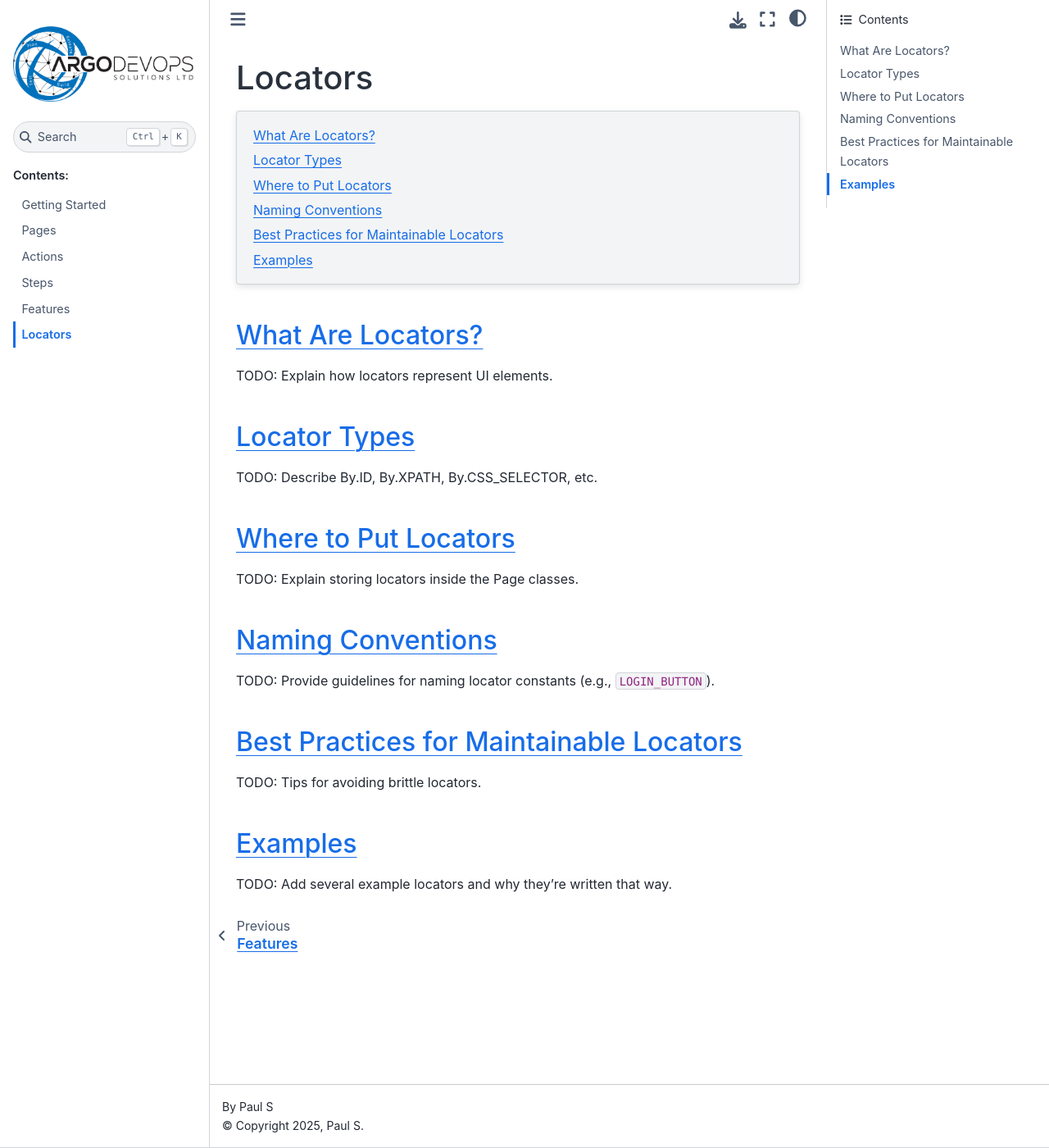
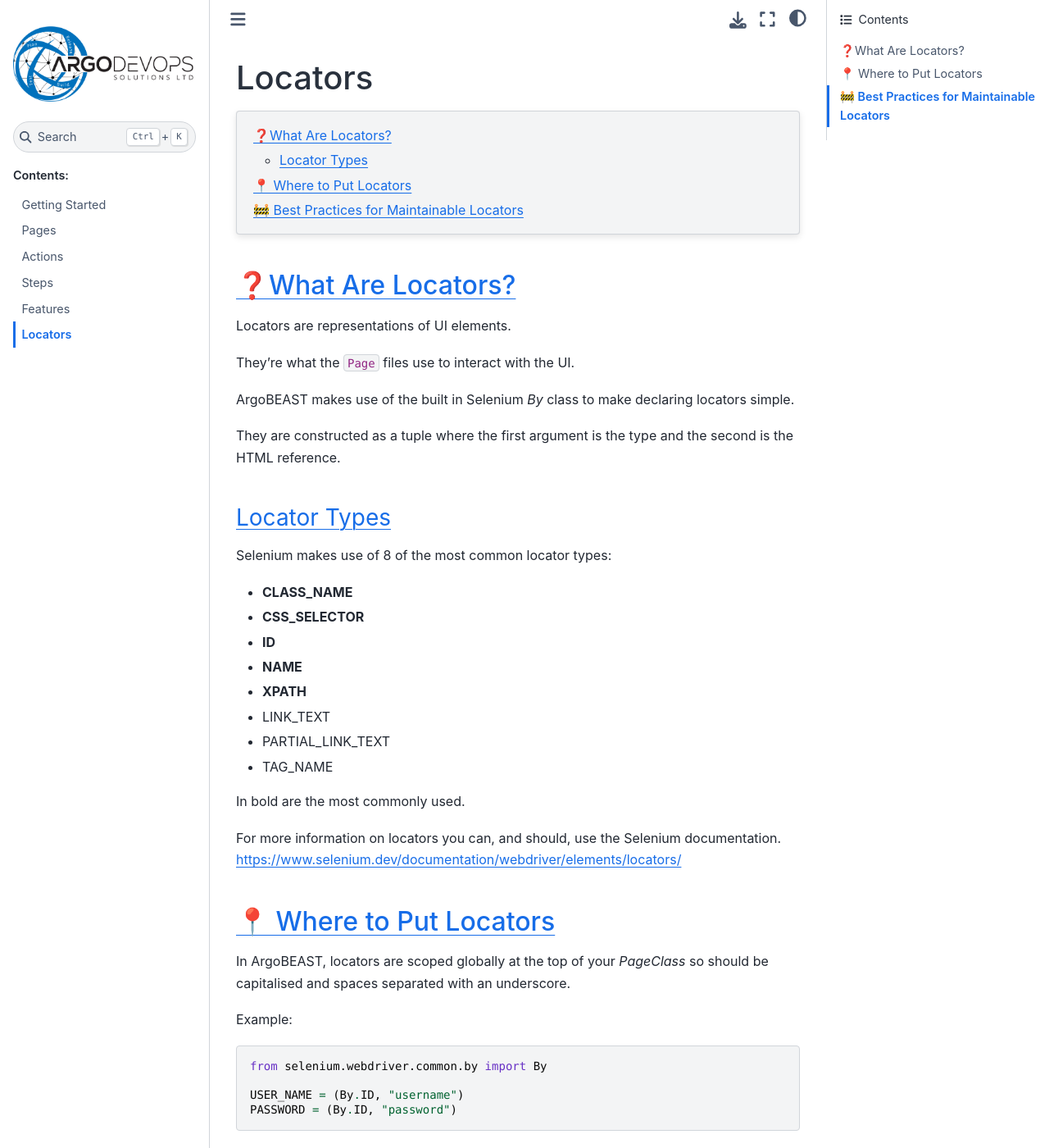
Before and after one commit to argodevops/ArgoBEAST, a Sphinx documentation site: the page built from docs/source/locators.rst, in a window 1280 px wide and 1400 px high. Shown: the whole window at 82% size. Built offline with Sphinx 7.4.7 and the Sphinx Book theme 1.1.4, drawn with Linux system fonts in a browser that asks for light colours; some of the changed text lies outside the part shown.

Commit message:
chore: updated locators docs

```diff
--- a/docs/source/locators.rst
+++ b/docs/source/locators.rst
@@ -6,26 +6,60 @@ Locators
    :local:
    :depth: 2
 
-What Are Locators?
-==================
-TODO: Explain how locators represent UI elements.
+❓What Are Locators?
+====================
+Locators are representations of UI elements.
+
+They're what the ``Page`` files use to interact with the UI.
+
+ArgoBEAST makes use of the built in Selenium `By` class to make declaring locators simple.
+
+They are constructed as a tuple where the first argument is the type and the second is the HTML reference.
 
 Locator Types
-=============
-TODO: Describe By.ID, By.XPATH, By.CSS_SELECTOR, etc.
+-------------
+Selenium makes use of 8 of the most common locator types:
 
-Where to Put Locators
-=====================
-TODO: Explain storing locators inside the Page classes.
+- **CLASS_NAME**
+- **CSS_SELECTOR**
+- **ID**
+- **NAME**
+- **XPATH**
+- LINK_TEXT
+- PARTIAL_LINK_TEXT
+- TAG_NAME
 
-Naming Conventions
-==================
-TODO: Provide guidelines for naming locator constants (e.g., ``LOGIN_BUTTON``).
+In bold are the most commonly used.
 
-Best Practices for Maintainable Locators
-========================================
-TODO: Tips for avoiding brittle locators.
+For more information on locators you can, and should, use the Selenium documentation.
+https://www.selenium.dev/documentation/webdriver/elements/locators/
 
-Examples
-========
-TODO: Add several example locators and why they’re written that way.
+📍 Where to Put Locators
+=========================
+In ArgoBEAST, locators are scoped globally at the top of your `PageClass` so should be capitalised and spaces separated with an underscore.
+
+Example:
+
+.. code-block:: python
+
+   from selenium.webdriver.common.by import By
+
+   USER_NAME = (By.ID, "username")
+   PASSWORD = (By.ID, "password")
+
+ArgoBEAST keeps locators with the Page they belong to because it makes Pages self-contained and easier to read.
+
+🚧 Best Practices for Maintainable Locators
+===========================================
+- Be wary of long ``XPATH`` locators. There is a tendency to create unreadable locators based on a raw ``XPATH``.
+This is brittle and could easily break when updates are made to the application.
+
+- Try to use a unique ``ID`` wherever possible.
+
+- You should ensure your locators are named appropriately so you can easily reference them. Some common names might be:
+
+.. code-block:: python
+
+   BURGER_MENU
+   USER_NAME
+   PASSWORD
```
